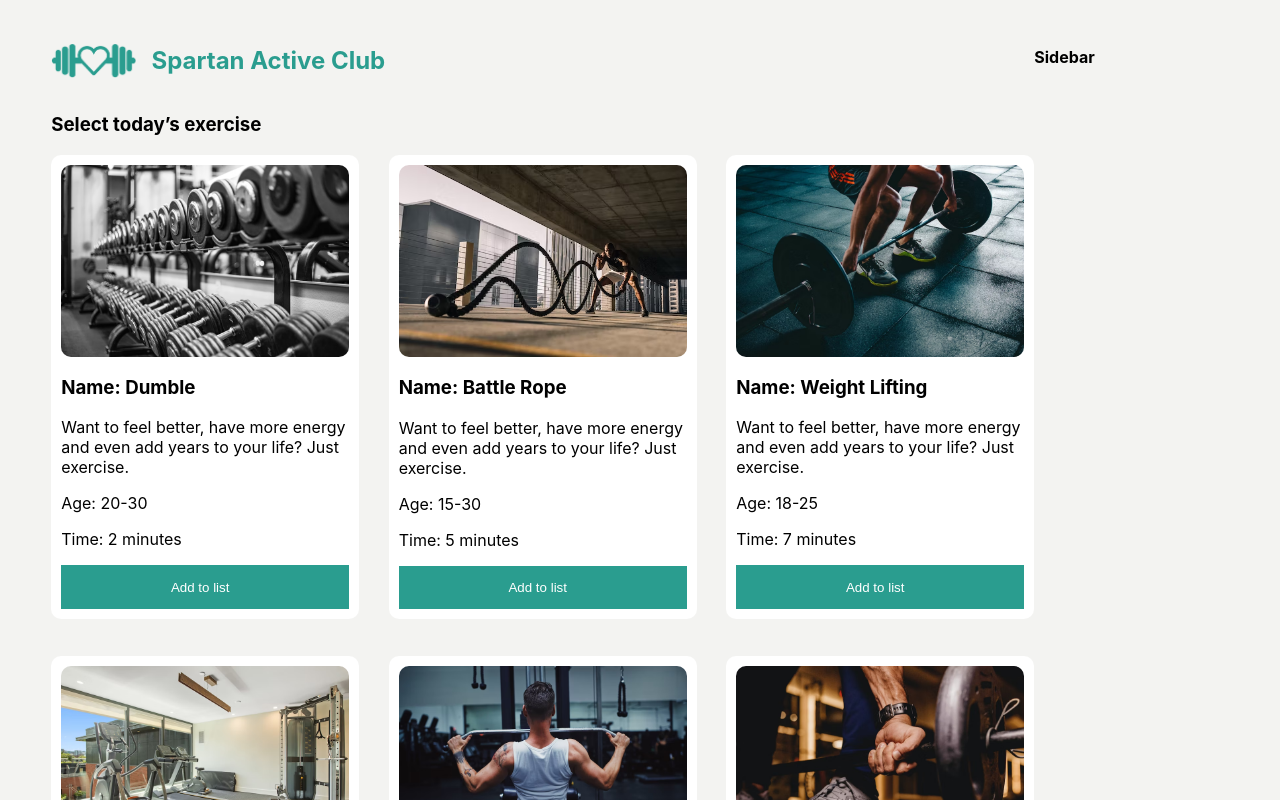
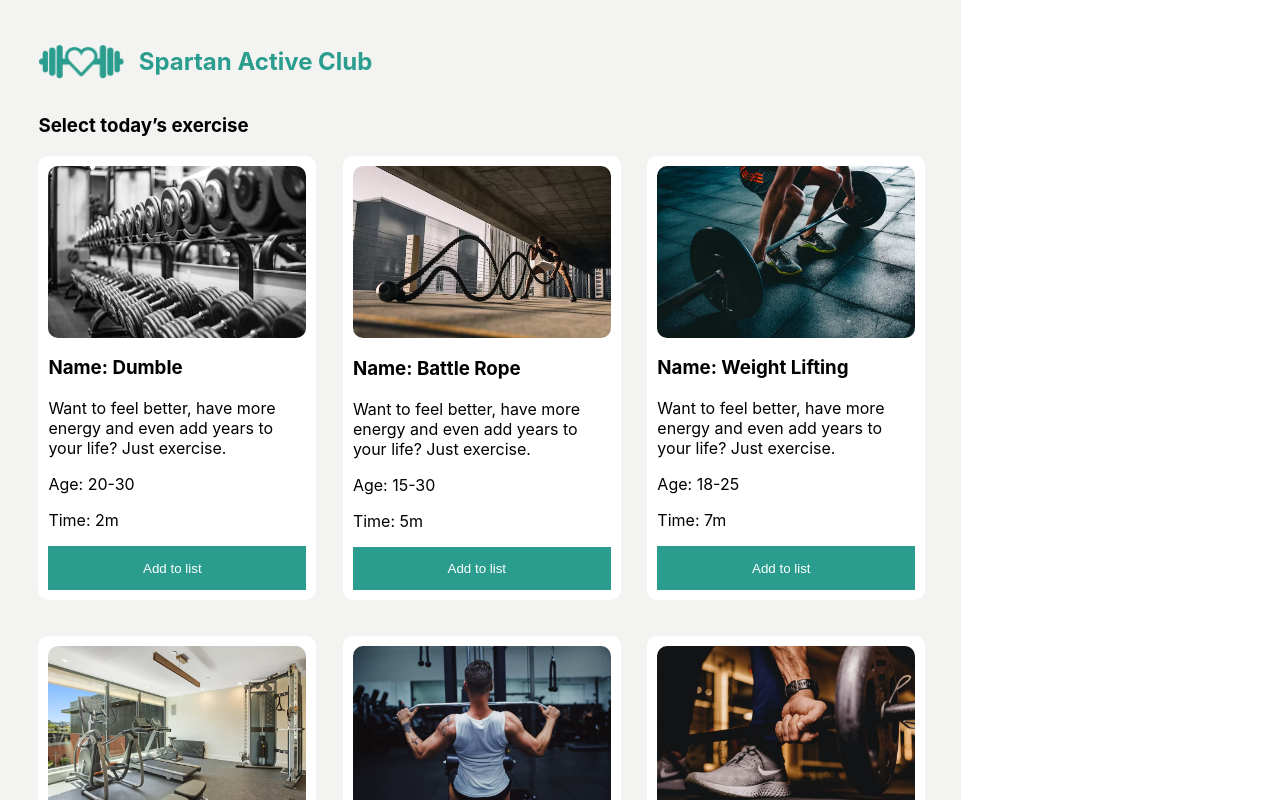
Before and after one commit to asifiqbal07/a8-ultra-active-club, a React (Create React App) app: page / in a window 1280 px wide. Shown: the top 800 px of the page. Built offline with nearby package versions, Linux system fonts and the light colour scheme.

Commit message:
sidebar section added

```diff
--- a/src/App.css
+++ b/src/App.css
@@ -2,45 +2,8 @@ body{
   background-color: #f3f3f1;
 }
 .App {
-  /* text-align: center; */
-  margin-top: 2%;
-  margin-left: 4%;
+  /* margin-top: 2%; */
+  margin-left: 3%;
   display: grid;
-  grid-template-columns: 4fr 1fr;
-
+  grid-template-columns: 5fr 2fr;
 }
-
-.App-logo {
-  height: 40vmin;
-  pointer-events: none;
-}
-
-@media (prefers-reduced-motion: no-preference) {
-  .App-logo {
-    animation: App-logo-spin infinite 20s linear;
-  }
-}
-
-.App-header {
-  background-color: #282c34;
-  min-height: 100vh;
-  display: flex;
-  flex-direction: column;
-  align-items: center;
-  justify-content: center;
-  font-size: calc(10px + 2vmin);
-  color: white;
-}
-
-.App-link {
-  color: #61dafb;
-}
-
-@keyframes App-logo-spin {
-  from {
-    transform: rotate(0deg);
-  }
-  to {
-    transform: rotate(360deg);
-  }
-}
--- a/src/components/Activities/Activities.css
+++ b/src/components/Activities/Activities.css
@@ -1,3 +1,6 @@
+.activities{
+    margin-top: 3%;
+}
 .header {
     display: flex;
     align-items: center;
--- a/src/components/Activities/Activities.js
+++ b/src/components/Activities/Activities.js
@@ -5,7 +5,7 @@ import Exercises from '../Exercises/Exercises';
 
 const Activities = () => {
     return (
-        <div>
+        <div className='activities'>
             <div className="header">
                 <img src={logo} alt="" />
                 <h2>Spartan Active Club</h2>
--- a/src/components/Exercise/Exercise.js
+++ b/src/components/Exercise/Exercise.js
@@ -10,7 +10,7 @@ const Exercise = (props) => {
             <h3>Name: {name}</h3>
             <p> {Details} </p>
             <p>Age: {age}</p>
-            <p>Time: {Time} minutes</p>
+            <p>Time: {Time}m</p>
             <button className='btn-list'>
                 <p>Add to list</p>
             </button>
--- a/src/components/Sidebar/Sidebar.css
+++ b/src/components/Sidebar/Sidebar.css
@@ -0,0 +1,9 @@
+.sidebar{
+    background-color: white;
+    margin-left: 10%;
+    position: sticky;
+    top: 0;
+    /* height: 500px; */
+    padding-left: 30px;
+    margin-top: 0;
+}
--- a/src/components/Sidebar/Sidebar.js
+++ b/src/components/Sidebar/Sidebar.js
@@ -1,9 +1,10 @@
 import React from 'react';
+import './Sidebar.css'
 
 const Sidebar = () => {
     return (
-        <div>
-            <h4>Sidebar </h4>
+        <div className='sidebar'>
+
         </div>
     );
 };
```
